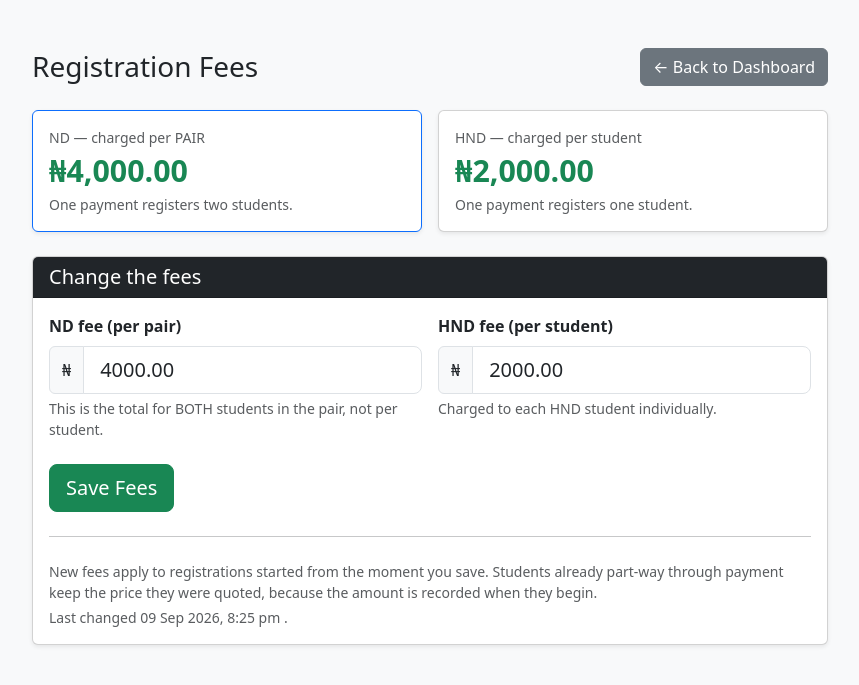
After one commit to EmblemPrograms/project_management, a PHP site: page /admin/payment_settings.php in a window 1280 px wide. The commit adds this page. Shown: the top 685 px of the page, without its empty margins (210-1069 px from the left). Run offline with PHP 8.4, Linux system fonts and the light colour scheme; the visitor is signed in with stand-in values (Sample User, id 1); data comes from the database, SQL or seed files in the repository; both versions use the stored data as it was after the commit; tables that the repository leaves empty or names only in its code hold one stand-in row (values such as "Sample post"); some libraries are stand-ins or nearby versions.

Commit message:
Let the admin set the ND and HND registration fees
The prices were constants at the top of student/register.php, so changing one
meant editing and re-uploading code. They now live in a payment_settings row
and are edited at admin/payment_settings.php (grand_admin only).

- includes/fees.php reads the fees server-side. get_fees() falls back to the
  previous hardcoded values and logs if payment_settings is missing, so
  deploying the code before running the migration cannot take registration
  offline.
- The fee is never taken from the request. register.php reads it from the
  database and writes it into pending_registrations.amount, which
  process_payment.php then verifies Paystack against. Posting amount=1
  alongside a registration has no effect.
- Changing a fee does not disturb payments already under way: the amount is
  snapshotted when the student begins. The admin page says so, and shows how
  many registrations are currently mid-payment.
- The ND fee is per PAIR and the HND fee is per student. That is not obvious
  from the numbers, so both the form and the summary cards spell it out.
- Input is cleaned before validation, so "N4,000" and "4000" both work, and
  is then bounded: at least 100, at most 1,000,000, two decimals. A change of
  3x or more asks for confirmation first, since a stray zero would otherwise
  overcharge every student who registers next.
- Fee changes are written to the error log with the old and new values and
  the admin id, and the page footnotes who changed them last.

DataBase/add_payment_settings.sql seeds ND 4000 / HND 2000, matching the
constants it replaces, so prices are unchanged by this deploy.

Co-Authored-By: Claude Opus 5 <noreply@anthropic.com>

```diff
--- /dev/null
+++ b/admin/payment_settings.php
@@ -0,0 +1,222 @@
+<?php
+// payment_settings.php - Admin sets the ND and HND registration fees.
+//
+// The fees used to be constants in student/register.php, so a price change
+// meant editing and re-uploading code.
+
+require_once '../includes/config.php';
+require_once '../includes/fees.php';
+
+if (!isset($_SESSION['admin_id']) || $_SESSION['admin_role'] !== 'grand_admin') {
+    header("Location: index.php");
+    exit;
+}
+
+$error   = '';
+$success = '';
+
+$current = get_fees($pdo);
+
+if ($_SERVER['REQUEST_METHOD'] === 'POST' && isset($_POST['update_fees'])) {
+    // Strip a typed naira sign, commas and spaces before validating, so
+    // "N4,000" and "4000" are both accepted rather than rejected on a technicality.
+    $clean = static function ($v) {
+        return str_replace([',', ' ', "\u{20A6}", 'N', 'n'], '', trim((string) $v));
+    };
+
+    $nd  = $clean($_POST['fee_nd'] ?? '');
+    $hnd = $clean($_POST['fee_hnd'] ?? '');
+
+    $error = validate_fee($nd, 'ND fee') ?: validate_fee($hnd, 'HND fee');
+
+    if ($error === '') {
+        $nd  = (float) $nd;
+        $hnd = (float) $hnd;
+
+        $stmt = $pdo->prepare(
+            "INSERT INTO payment_settings (id, fee_nd, fee_hnd, updated_by)
+             VALUES (1, ?, ?, ?)
+             ON DUPLICATE KEY UPDATE fee_nd = ?, fee_hnd = ?, updated_by = ?"
+        );
+        $stmt->execute([$nd, $hnd, $_SESSION['admin_id'], $nd, $hnd, $_SESSION['admin_id']]);
+
+        // A price change is worth a log line: it decides what every student
+        // pays from this moment, and nothing else records who changed it.
+        error_log(sprintf(
+            'Registration fees changed by admin #%d: ND %s -> %s, HND %s -> %s',
+            $_SESSION['admin_id'],
+            number_format($current['ND'], 2), number_format($nd, 2),
+            number_format($current['HND'], 2), number_format($hnd, 2)
+        ));
+
+        $success = sprintf(
+            'Fees updated. ND pair: %s%s (was %s%s). HND student: %s%s (was %s%s).',
+            NAIRA, number_format($nd, 2),  NAIRA, number_format($current['ND'], 2),
+            NAIRA, number_format($hnd, 2), NAIRA, number_format($current['HND'], 2)
+        );
+
+        $current = ['ND' => $nd, 'HND' => $hnd];
+    }
+}
+
+// Who changed them last, for the footnote.
+$meta = null;
+try {
+    $meta = $pdo->query(
+        "SELECT p.updated_at, a.full_name
+         FROM payment_settings p
+         LEFT JOIN admins a ON a.id = p.updated_by
+         WHERE p.id = 1"
+    )->fetch();
+} catch (Throwable $e) {
+    // Table not migrated yet; get_fees() already logged and fell back.
+}
+
+// How many students are mid-payment right now: their amount is already fixed,
+// so a change here will not affect them.
+$in_flight = 0;
+try {
+    $in_flight = (int) $pdo->query(
+        "SELECT COUNT(*) FROM pending_registrations WHERE status = 'pending_payment'"
+    )->fetchColumn();
+} catch (Throwable $e) {
+}
+?>
+
+<!DOCTYPE html>
+<html lang="en">
+<head>
+    <meta charset="UTF-8">
+    <meta name="viewport" content="width=device-width, initial-scale=1.0">
+    <title>Registration Fees - Admin</title>
+    <link rel="shortcut icon" href="https://ik.imagekit.io/emblem/NNL.png" type="image/x-icon">
+    <link href="https://cdn.jsdelivr.net/npm/bootstrap@5.3.3/dist/css/bootstrap.min.css" rel="stylesheet">
+    <style>
+        .fee-now { font-size: 1.9rem; font-weight: 700; }
+    </style>
+</head>
+<body class="bg-light">
+<div class="container mt-5" style="max-width: 820px;">
+
+    <div class="d-flex justify-content-between align-items-center mb-4">
+        <h3 class="mb-0">Registration Fees</h3>
+        <a href="dashboard.php" class="btn btn-secondary">&larr; Back to Dashboard</a>
+    </div>
+
+    <?php if ($success): ?>
+        <div class="alert alert-success"><?= safe_output($success) ?></div>
+    <?php endif; ?>
+    <?php if ($error): ?>
+        <div class="alert alert-danger"><?= safe_output($error) ?></div>
+    <?php endif; ?>
+
+    <!-- What students are being charged right now -->
+    <div class="row g-3 mb-4">
+        <div class="col-md-6">
+            <div class="card shadow-sm h-100 border-primary">
+                <div class="card-body">
+                    <div class="text-muted small">ND — charged per PAIR</div>
+                    <div class="fee-now text-success">&#8358;<?= number_format($current['ND'], 2) ?></div>
+                    <div class="text-muted small">One payment registers two students.</div>
+                </div>
+            </div>
+        </div>
+        <div class="col-md-6">
+            <div class="card shadow-sm h-100">
+                <div class="card-body">
+                    <div class="text-muted small">HND — charged per student</div>
+                    <div class="fee-now text-success">&#8358;<?= number_format($current['HND'], 2) ?></div>
+                    <div class="text-muted small">One payment registers one student.</div>
+                </div>
+            </div>
+        </div>
+    </div>
+
+    <div class="card shadow-sm">
+        <div class="card-header bg-dark text-white">
+            <h5 class="mb-0">Change the fees</h5>
+        </div>
+        <div class="card-body">
+
+            <form method="POST" onsubmit="return confirmFees();">
+                <div class="row g-3">
+                    <div class="col-md-6">
+                        <label class="form-label fw-bold">ND fee (per pair)</label>
+                        <div class="input-group">
+                            <span class="input-group-text">&#8358;</span>
+                            <input type="text" inputmode="decimal" name="fee_nd" id="fee_nd"
+                                   class="form-control form-control-lg"
+                                   value="<?= safe_output(number_format($current['ND'], 2, '.', '')) ?>" required>
+                        </div>
+                        <div class="form-text">
+                            This is the total for BOTH students in the pair, not per student.
+                        </div>
+                    </div>
+                    <div class="col-md-6">
+                        <label class="form-label fw-bold">HND fee (per student)</label>
+                        <div class="input-group">
+                            <span class="input-group-text">&#8358;</span>
+                            <input type="text" inputmode="decimal" name="fee_hnd" id="fee_hnd"
+                                   class="form-control form-control-lg"
+                                   value="<?= safe_output(number_format($current['HND'], 2, '.', '')) ?>" required>
+                        </div>
+                        <div class="form-text">Charged to each HND student individually.</div>
+                    </div>
+                </div>
+
+                <button type="submit" name="update_fees" value="1"
+                        class="btn btn-success btn-lg mt-4">Save Fees</button>
+            </form>
+
+            <hr class="my-4">
+
+            <p class="text-muted small mb-1">
+                New fees apply to registrations started from the moment you save.
+                <?php if ($in_flight > 0): ?>
+                    <strong><?= $in_flight ?> student(s)</strong> are part-way through payment right now;
+                    they keep the price they were quoted, because the amount is recorded
+                    when they begin and verified against that figure.
+                <?php else: ?>
+                    Students already part-way through payment keep the price they were
+                    quoted, because the amount is recorded when they begin.
+                <?php endif; ?>
+            </p>
+            <?php if ($meta && !empty($meta['updated_at'])): ?>
+                <p class="text-muted small mb-0">
+                    Last changed <?= safe_output(date('d M Y, g:i a', strtotime($meta['updated_at']))) ?>
+                    <?= $meta['full_name'] ? 'by ' . safe_output($meta['full_name']) : '' ?>.
+                </p>
+            <?php endif; ?>
+        </div>
+    </div>
+
+    <div class="mb-5"></div>
+</div>
+
+<script>
+// A misplaced zero here overcharges every student who registers next, so a
+// large jump asks for confirmation before it is saved.
+function confirmFees() {
+    var current = { nd: <?= json_encode((float) $current['ND']) ?>,
+                    hnd: <?= json_encode((float) $current['HND']) ?> };
+    var next = { nd:  parseFloat(document.getElementById('fee_nd').value.replace(/[^0-9.]/g, '')),
+                 hnd: parseFloat(document.getElementById('fee_hnd').value.replace(/[^0-9.]/g, '')) };
+
+    var warn = [];
+    [['nd', 'ND pair'], ['hnd', 'HND student']].forEach(function (pair) {
+        var key = pair[0], label = pair[1];
+        if (!isFinite(next[key]) || current[key] === 0) return;
+        var ratio = next[key] / current[key];
+        if (ratio >= 3 || ratio <= 0.34) {
+            warn.push(label + ': N' + current[key].toLocaleString() + '  ->  N' + next[key].toLocaleString());
+        }
+    });
+
+    if (warn.length === 0) return true;
+    return confirm('That is a big change:\n\n' + warn.join('\n') +
+                   '\n\nSave these fees?');
+}
+</script>
+<script src="https://cdn.jsdelivr.net/npm/bootstrap@5.3.3/dist/js/bootstrap.bundle.min.js"></script>
+</body>
+</html>
--- /dev/null
+++ b/includes/fees.php
@@ -0,0 +1,87 @@
+<?php
+/**
+ * fees.php - Registration fees, set by the admin in admin/payment_settings.php.
+ *
+ * Always read the fee on the server. It must never come from the browser: a
+ * posted amount could be edited to one naira.
+ */
+
+/** The naira sign. Kept here so the source files stay ASCII. */
+const NAIRA = "\u{20A6}";
+
+// What the fees were before they became editable. Used only as a fallback so a
+// missing table cannot take registration offline — see get_fees().
+const FEE_FALLBACK_ND  = 4000.00;   // per PAIR: one payment registers two students
+const FEE_FALLBACK_HND = 2000.00;   // per student
+
+/**
+ * Current fees as ['ND' => float, 'HND' => float].
+ *
+ * Falls back to the previous hardcoded values if payment_settings is missing
+ * or empty, which happens if the code is deployed before the migration is run.
+ * Registration keeps working at the old prices instead of fataling, and the
+ * reason is logged.
+ */
+function get_fees(PDO $pdo): array {
+    static $cache = null;
+    if ($cache !== null) {
+        return $cache;
+    }
+
+    try {
+        $row = $pdo->query("SELECT fee_nd, fee_hnd FROM payment_settings WHERE id = 1")->fetch();
+        if ($row) {
+            return $cache = [
+                'ND'  => (float) $row['fee_nd'],
+                'HND' => (float) $row['fee_hnd'],
+            ];
+        }
+        error_log('payment_settings has no row with id = 1; using fallback fees. '
+                . 'Run DataBase/add_payment_settings.sql.');
+    } catch (Throwable $e) {
+        error_log('payment_settings unavailable (' . $e->getMessage() . '); using fallback fees. '
+                . 'Run DataBase/add_payment_settings.sql.');
+    }
+
+    return $cache = ['ND' => FEE_FALLBACK_ND, 'HND' => FEE_FALLBACK_HND];
+}
+
+/** The fee for one registration of the given level. */
+function get_fee(PDO $pdo, string $level): float {
+    $fees = get_fees($pdo);
+    return $fees[$level] ?? $fees['HND'];
+}
+
+/**
+ * Validates a fee typed by an admin.
+ * Returns an error string, or '' when the value is acceptable.
+ *
+ * The ceiling is a typo guard: an extra zero on a four-figure fee would
+ * otherwise silently overcharge every student who registers next.
+ */
+function validate_fee($raw, string $label): string {
+    $raw = trim((string) $raw);
+
+    if ($raw === '') {
+        return "$label is required.";
+    }
+    if (!is_numeric($raw)) {
+        return "$label must be a number, for example 4000 or 4000.50.";
+    }
+
+    $value = (float) $raw;
+
+    if ($value < 100) {
+        // Paystack rejects anything under 1 naira; 100 is a sane floor for a
+        // real registration fee and catches a misplaced decimal point.
+        return "$label must be at least " . NAIRA . "100.";
+    }
+    if ($value > 1000000) {
+        return "$label looks wrong — it cannot be more than " . NAIRA . "1,000,000.";
+    }
+    if (round($value, 2) != $value) {
+        return "$label cannot have more than 2 decimal places.";
+    }
+
+    return '';
+}
```
Also changed, not shown: DEPLOY.md (+7 -0 lines), DataBase/add_payment_settings.sql (added, +44 -0 lines), admin/dashboard.php (+9 -0 lines), student/register.php (+16 -15 lines).
